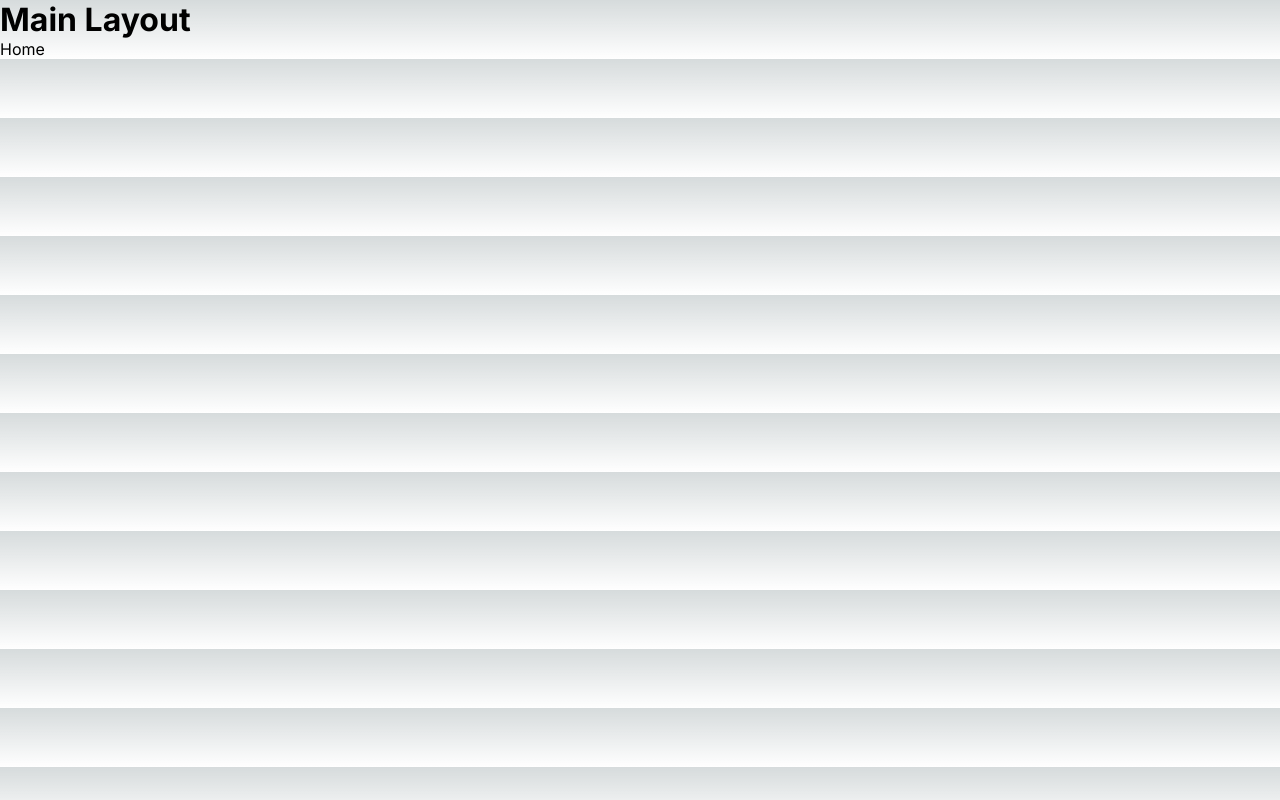
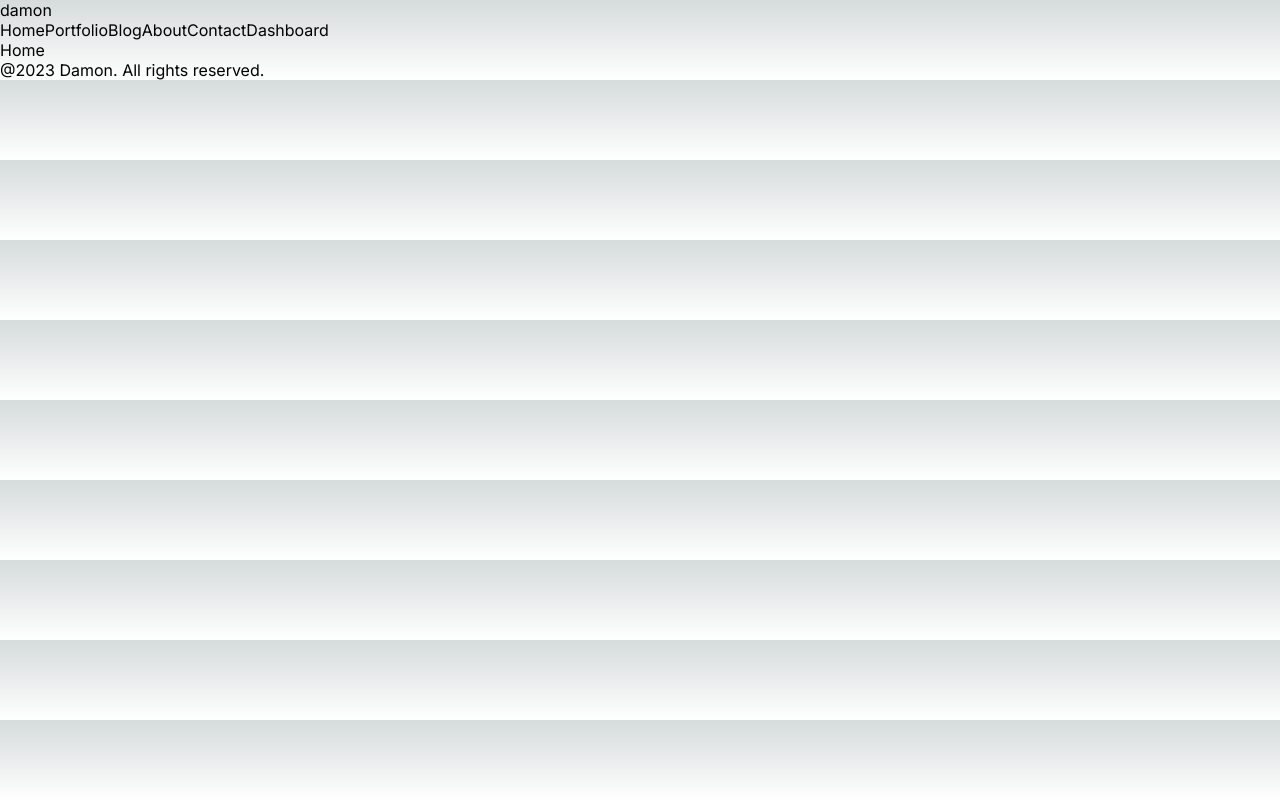
Before and after one commit to thadeusdev/nextjs-app, a Next.js app: page / in a window 1280 px wide. Built offline with nearby package versions, Linux system fonts and the light colour scheme.

Commit message:
added components

```diff
--- a/src/app/layout.js
+++ b/src/app/layout.js
@@ -1,5 +1,7 @@
+import Navbar from '@/components/navbar/Navbar'
 import './globals.css'
 import { Inter } from 'next/font/google'
+import Footer from '@/components/footer/Footer'
 
 const inter = Inter({ subsets: ['latin'] })
 
@@ -12,8 +14,9 @@
   return (
     <html lang="en">
       <body className={inter.className}>
-        <h1>Main Layout</h1>
+        <Navbar/>
         {children}
+        <Footer/>
       </body>
     </html>
   )
--- a/src/components/footer/Footer.jsx
+++ b/src/components/footer/Footer.jsx
@@ -0,0 +1,12 @@
+import React from 'react'
+
+const Footer = () => {
+  return (
+    <div>
+      <div>&#64;2023 Damon. All rights reserved.</div>
+      <div></div>
+    </div>
+  );
+}
+
+export default Footer
--- /dev/null
+++ b/src/components/navbar/Navbar.jsx
@@ -0,0 +1,52 @@
+import Link from 'next/link'
+import React from 'react'
+
+const links = [
+  {
+    id: 1,
+    title: 'Home',
+    url: '/',
+  },
+  {
+    id: 2,
+    title: 'Portfolio',
+    url: '/portfolio',
+  },
+  {
+    id: 3,
+    title: 'Blog',
+    url: '/blog',
+  },
+  {
+    id: 4,
+    title: 'About',
+    url: '/about',
+  },
+  {
+    id: 5,
+    title: 'Contact',
+    url: '/contact',
+  },
+  {
+    id: 6,
+    title: 'Dashboard',
+    url: '/dashboard',
+  },
+];
+
+const Navbar = () => {
+  return (
+    <div>
+        <Link href="/">damon</Link>
+        <div>
+            {links.map((link) => (
+                <Link key={link.id} href={link.url}>
+                    {link.title}
+                </Link>
+            ))}
+        </div>
+    </div>
+  )
+}
+
+export default Navbar
```
Also changed, not shown: src/app/blog/[id]/layout.jsx (deleted, +0 -12 lines), src/app/contact/error.jsx (added, +9 -0 lines), src/app/contact/loading.jsx (added, +9 -0 lines).
